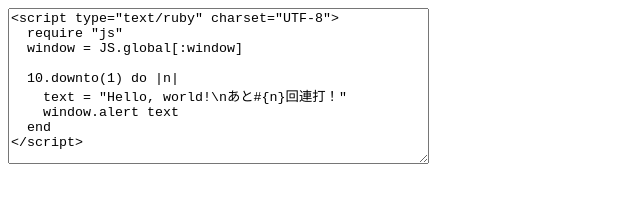
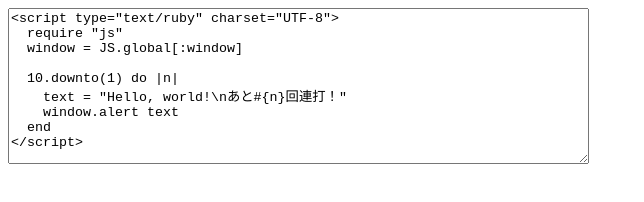
Before and after one commit to lnit/ruby-wasm-pages, a plain HTML site: page demo3/index.html in a window 1280 px wide. Shown: the whole page, without its empty margins (0-644 px from the left). Drawn offline with Linux system fonts and the light colour scheme.

Commit message:
レイアウト調整

```diff
--- a/demo3/index.html
+++ b/demo3/index.html
@@ -5,7 +5,7 @@
   </head>
   <script src="https://cdn.jsdelivr.net/npm/ruby-head-wasm-wasi@0.3.0-2022-09-06-f/dist/browser.script.iife.js"></script>
   <body>
-    <textarea rows="10" cols="50" readonly>
+    <textarea rows="10" cols="70" readonly>
 <script type="text/ruby" charset="UTF-8">
   require "js"
   window = JS.global[:window]
```
Also changed, not shown: engine/index.html (+0 -10 lines).
